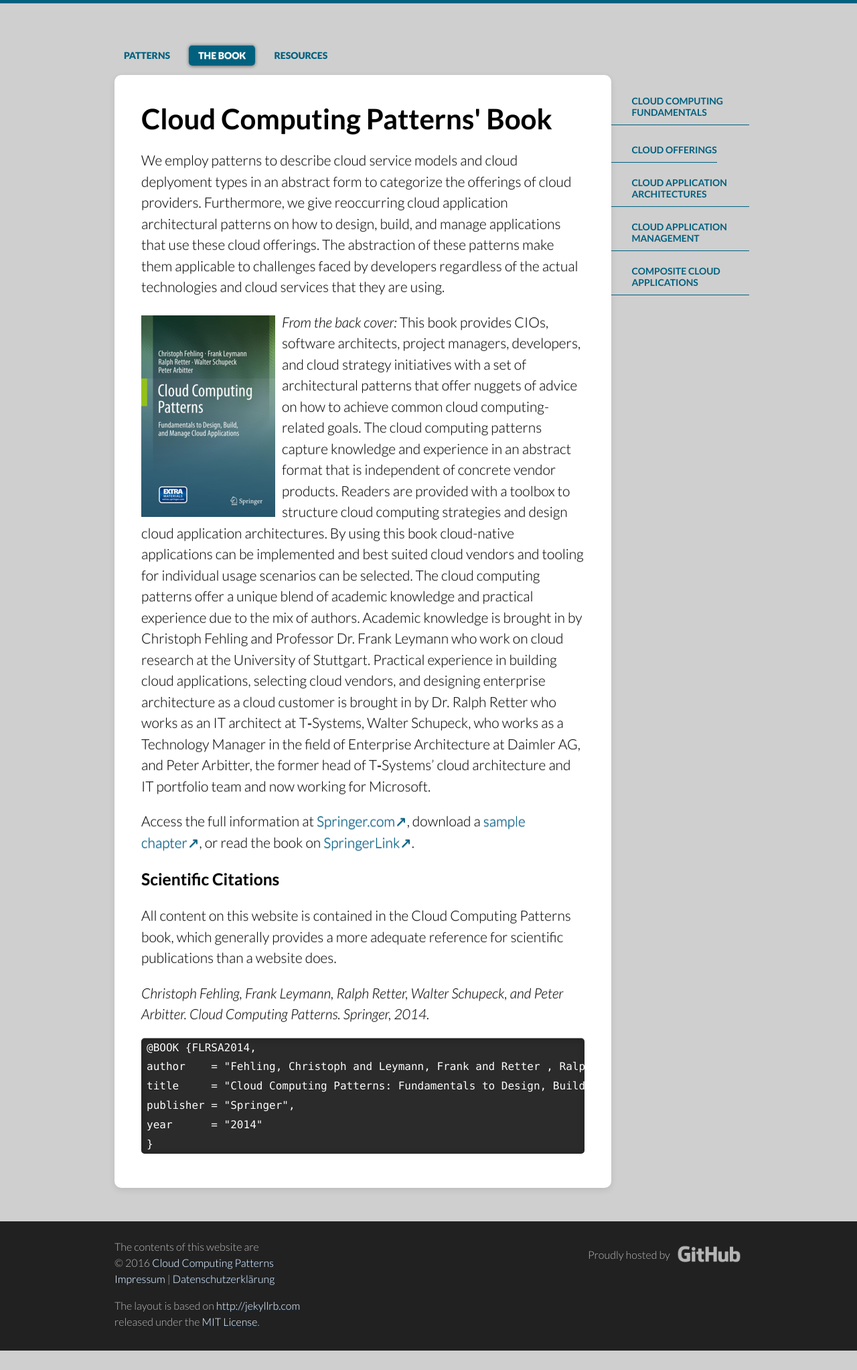
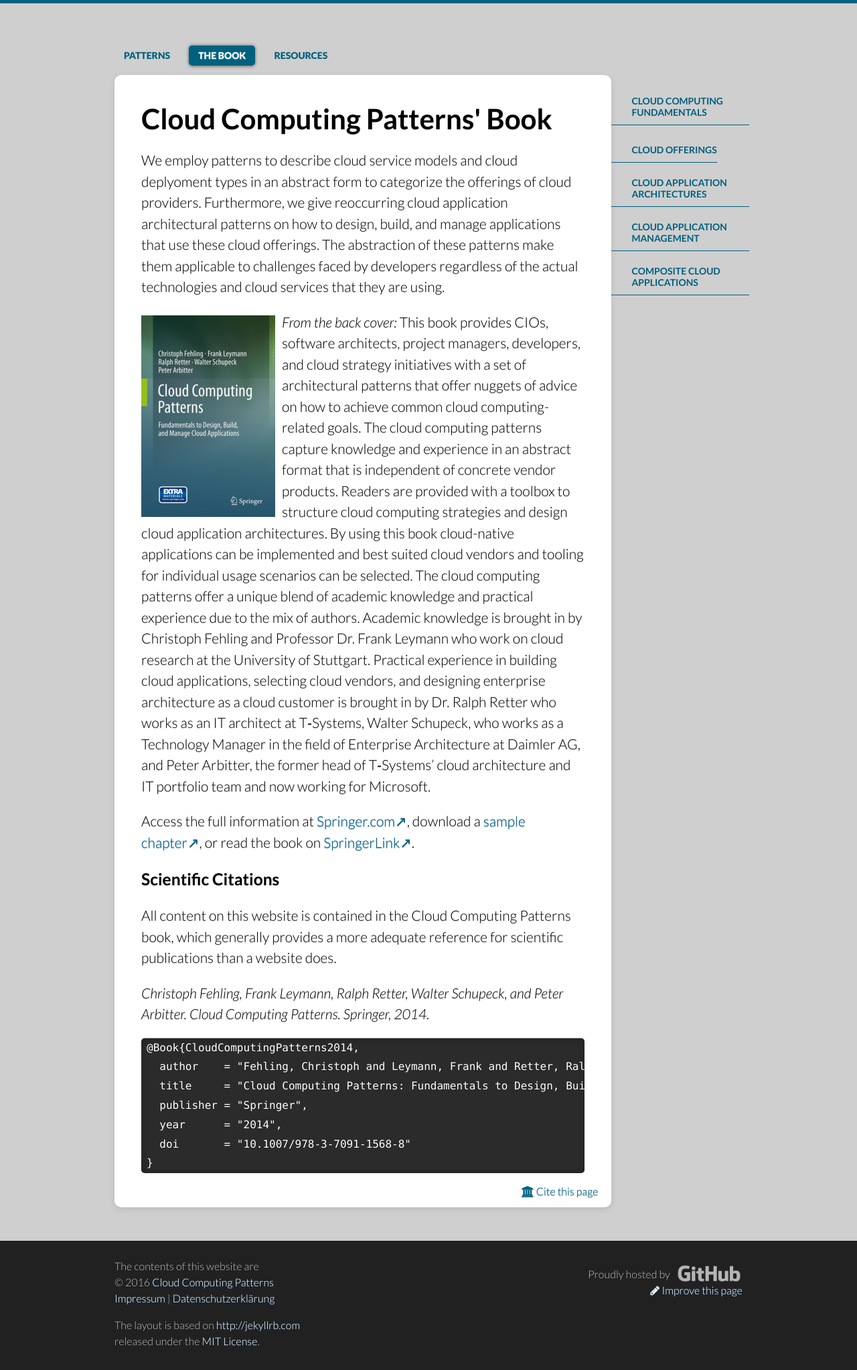
Before and after one commit to cloudcomputingpatterns/cloudcomputingpatterns.github.io, a Jekyll site: the page built from book.md, in a window 1280 px wide. Shown: the whole page at 67% size. Built offline with Jekyll 4.4.1, drawn with Linux system fonts in a browser that asks for light colours; before the commit the page ends 2017 px from its top, so only the background shows below that.

Commit message:
Added Cite this page link

```diff
--- a/_includes/footer.html
+++ b/_includes/footer.html
@@ -9,7 +9,8 @@
         Proudly hosted by
         <a href="https://github.com">
           <img src="/img/footer-logo.png" width="100" height="30" alt="GitHub • Social coding">
-        </a>
+        </a><br>
+        <a href="https://github.com/cloudcomputingpatterns/cloudcomputingpatterns.github.io/edit/master/{{ page.path }}"><i class="fa fa-pencil"></i> Improve this page</a>
       </p>
     </div>
   </div>
--- a/_layouts/docs.html
+++ b/_layouts/docs.html
@@ -10,7 +10,7 @@
       <div class="unit four-fifths">
         <article>
           <div class="improve right hide-on-mobiles">
-            <a href="https://github.com/cloudcomputingpatterns/cloudcomputingpatterns.github.io/edit/master/{{ page.path }}"><i class="fa fa-pencil"></i></a>
+            <a href="/book/#scientific-citations"><i class="fa fa-university" aria-hidden="true"></i> Cite this page</a>
           </div>
           <h1>{{ page.title }}</h1>
           {{ content }}
--- a/_sass/_font-awesome.scss
+++ b/_sass/_font-awesome.scss
@@ -23,3 +23,6 @@
 .fa-pencil:before {
   content: "\f040";
 }
+.fa-university:before {
+  content: "\f19c";
+}
--- a/_sass/_style.scss
+++ b/_sass/_style.scss
@@ -476,7 +476,7 @@
 
 .docs {
 
-  article { min-height: 800px; }
+  article { min-height: 800px; position: relative; }
 
   .content { padding: 0; }
 }
@@ -543,12 +543,11 @@
 }
 
 .improve {
-  padding-top: 25px;
+  padding-top: 0px;
   font-size: 16px;
-  a {
-    color: #FFF;
-    text-shadow: 0 0px 0px rgba(0, 0, 0, 0);
-  }
+  position: absolute;
+  right: 20px;
+  bottom: 15px;
 }
 
 .docs-nav-mobile select {
--- a/book.md
+++ b/book.md
@@ -18,9 +18,10 @@
 
 *Christoph Fehling, Frank Leymann, Ralph Retter, Walter Schupeck, and Peter Arbitter. Cloud Computing Patterns. Springer, 2014.*
 
-`@BOOK {FLRSA2014,
-author    = "Fehling, Christoph and Leymann, Frank and Retter , Ralph and Schupeck, Walter and Arbitter, Peter",
-title     = "Cloud Computing Patterns: Fundamentals to Design, Build, and Manage Cloud Applications",
-publisher = "Springer",
-year      = "2014"
+`@Book{CloudComputingPatterns2014,
+  author    = "Fehling, Christoph and Leymann, Frank and Retter, Ralph and Schupeck, Walter and Arbitter, Peter",
+  title     = "Cloud Computing Patterns: Fundamentals to Design, Build, and Manage Cloud Applications",
+  publisher = "Springer",
+  year      = "2014",
+  doi       = "10.1007/978-3-7091-1568-8"
 }`
```
